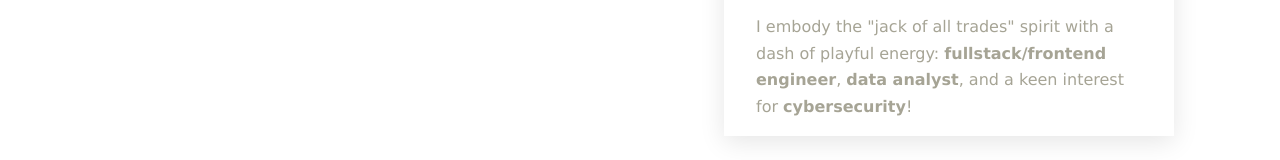
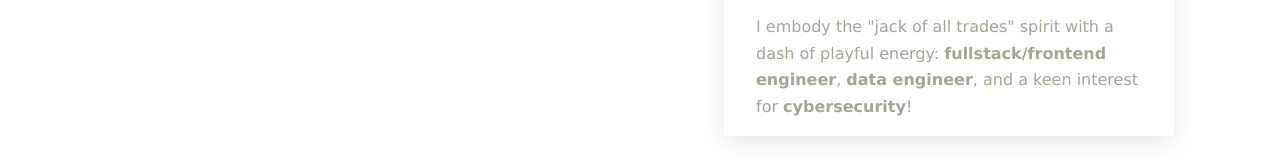
Before and after one commit to jeniichee/personal-website, a React (Create React App) app: page / in a window 1280 px wide. Shown: the part 616-776 px from the top of the page. Built offline with nearby package versions, Linux system fonts and the light colour scheme; a web font is replaced by a local one.

Commit message:
udpated captio

```diff
--- a/src/components/Home/Home.js
+++ b/src/components/Home/Home.js
@@ -74,7 +74,7 @@ const Home = () => {
             <ReactMarkedDown>
               I embody the "jack of all
               trades" spirit with a dash of playful energy: **fullstack/frontend
-              engineer**, **data analyst**, and a keen interest for **cybersecurity**!
+              engineer**, **data engineer**, and a keen interest for **cybersecurity**!
             </ReactMarkedDown>
           </span>
         </div>
```
